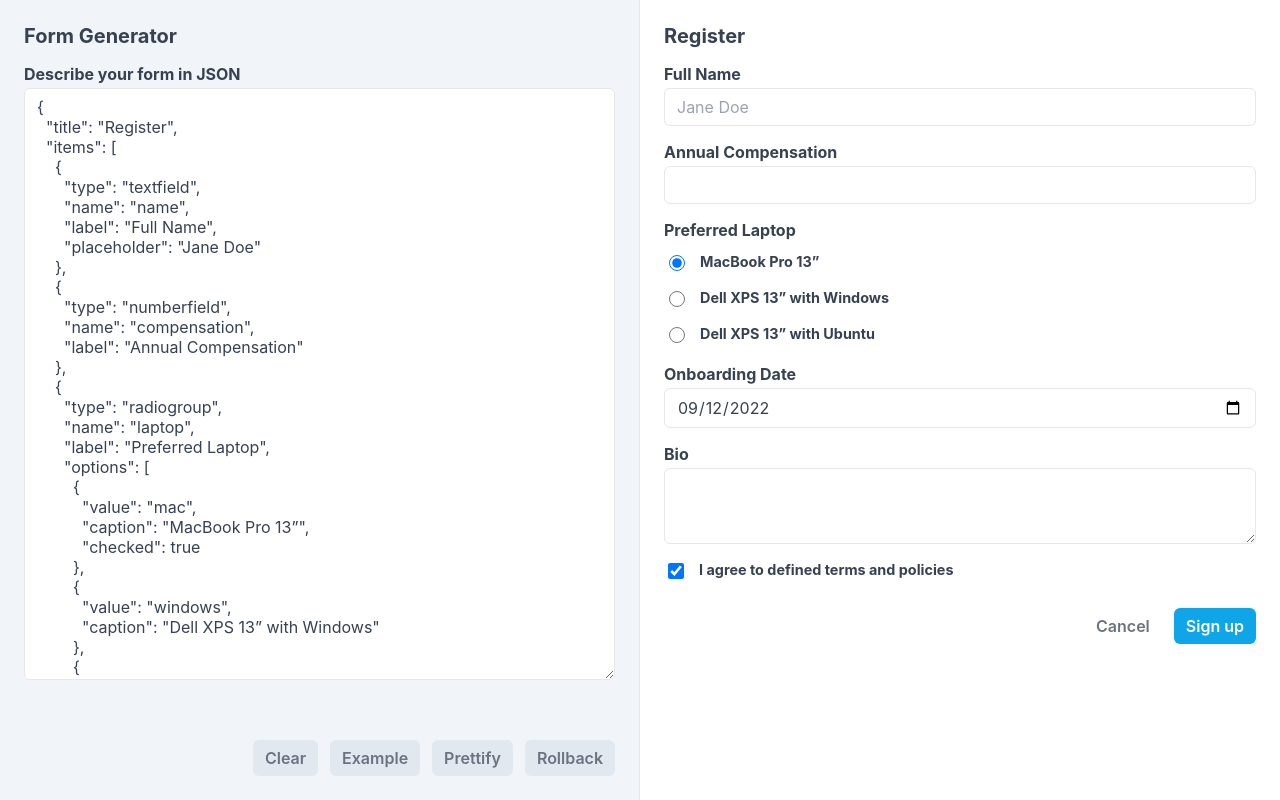
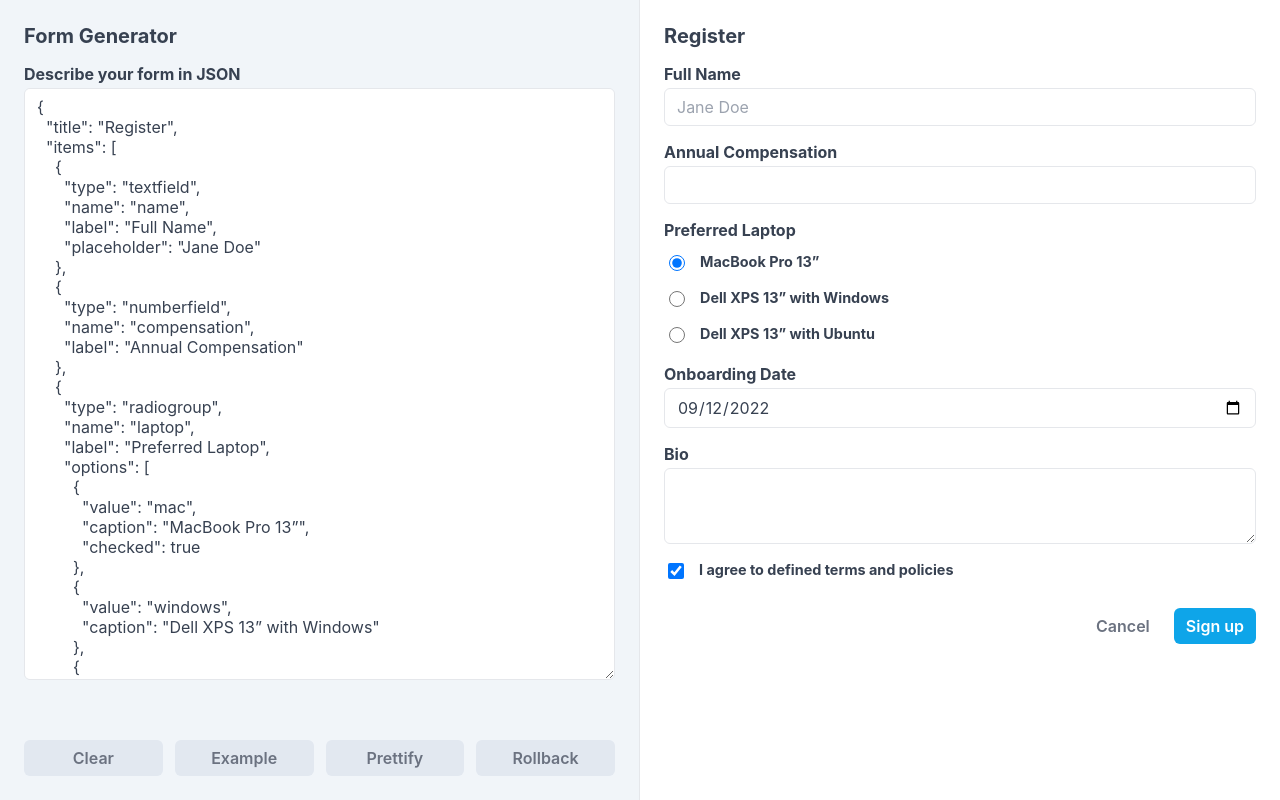
Before and after one commit to isqua/form-generator, a React (Create React App) app: page / in a window 1280 px wide. Built offline with nearby package versions, Linux system fonts and the light colour scheme.

Commit message:
feat: align FormParser actions nicely

```diff
--- a/src/features/FormGenerator/widgets/FormParser/FormParser.module.css
+++ b/src/features/FormGenerator/widgets/FormParser/FormParser.module.css
@@ -10,3 +10,20 @@
 .error {
   min-height: var(--text-line-height);
 }
+
+.action {
+  flex-grow: 1;
+  flex-basis: 35%;
+}
+
+@media screen and (min-width: 500px) and (max-width: 799px) {
+  .action {
+    flex-basis: 20%;
+  }
+}
+
+@media screen and (min-width: 1000px) {
+  .action {
+    flex-basis: 20%;
+  }
+}
--- a/src/features/FormGenerator/widgets/FormParser/FormParser.tsx
+++ b/src/features/FormGenerator/widgets/FormParser/FormParser.tsx
@@ -58,7 +58,7 @@ export function FormParser(props: IFormParserProps): React.ReactElement {
       children: 'Rollback',
       onClick: onRollback,
     },
-  ].map((action) => ({ ...action, theme: 'flat' }) as IButtonProps);
+  ].map((action) => ({ ...action, theme: 'flat', className: styles.action }) as IButtonProps);
 
   return (
     <Form
--- a/src/shared/components/Form/Form.tsx
+++ b/src/shared/components/Form/Form.tsx
@@ -35,6 +35,7 @@ export function Form(props: IFormProps): React.ReactElement {
               key={index}
               type={action.type}
               theme={action.theme}
+              className={action.className}
               disabled={action.disabled}
               onClick={action.onClick}
             >
```
